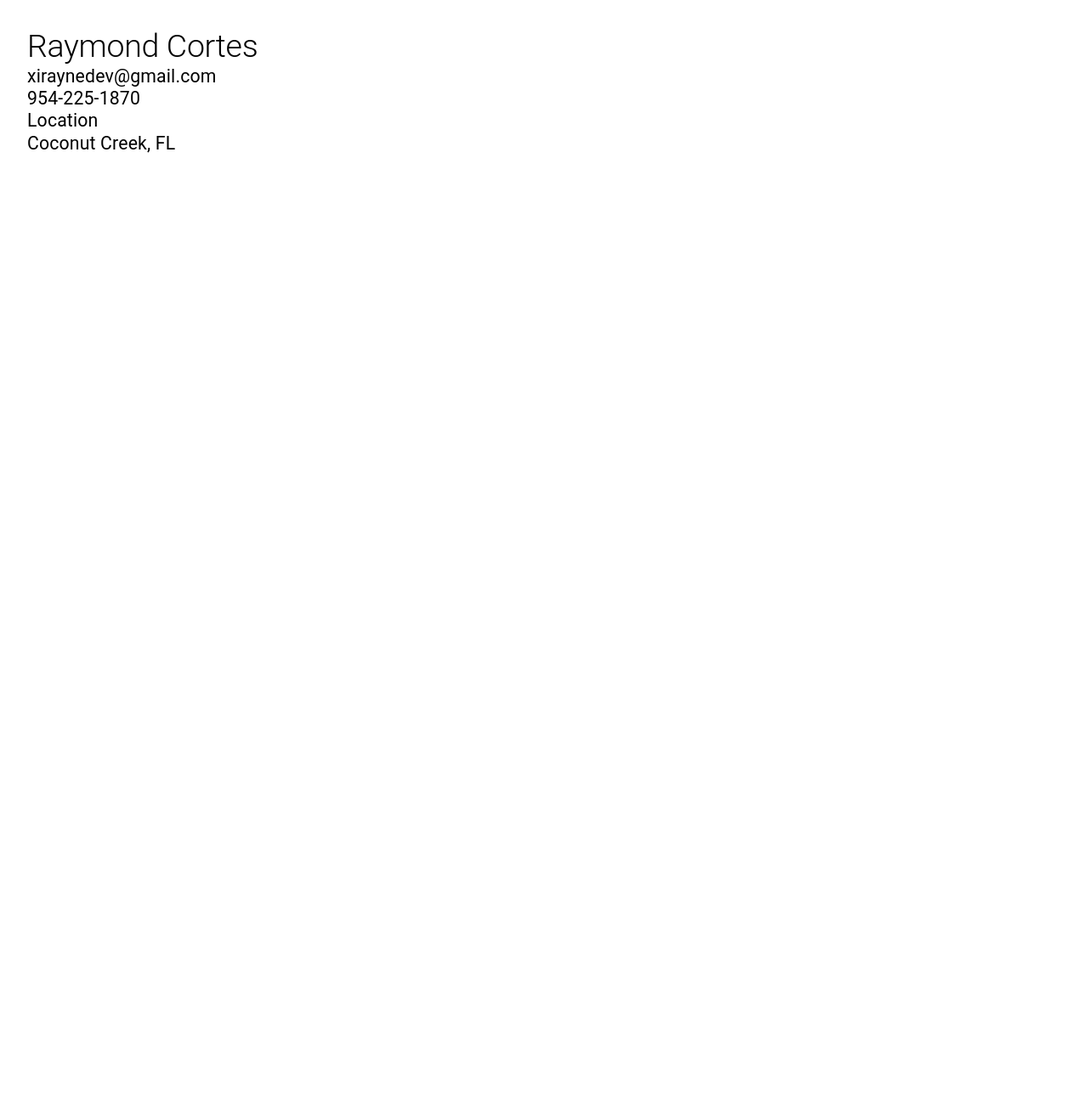
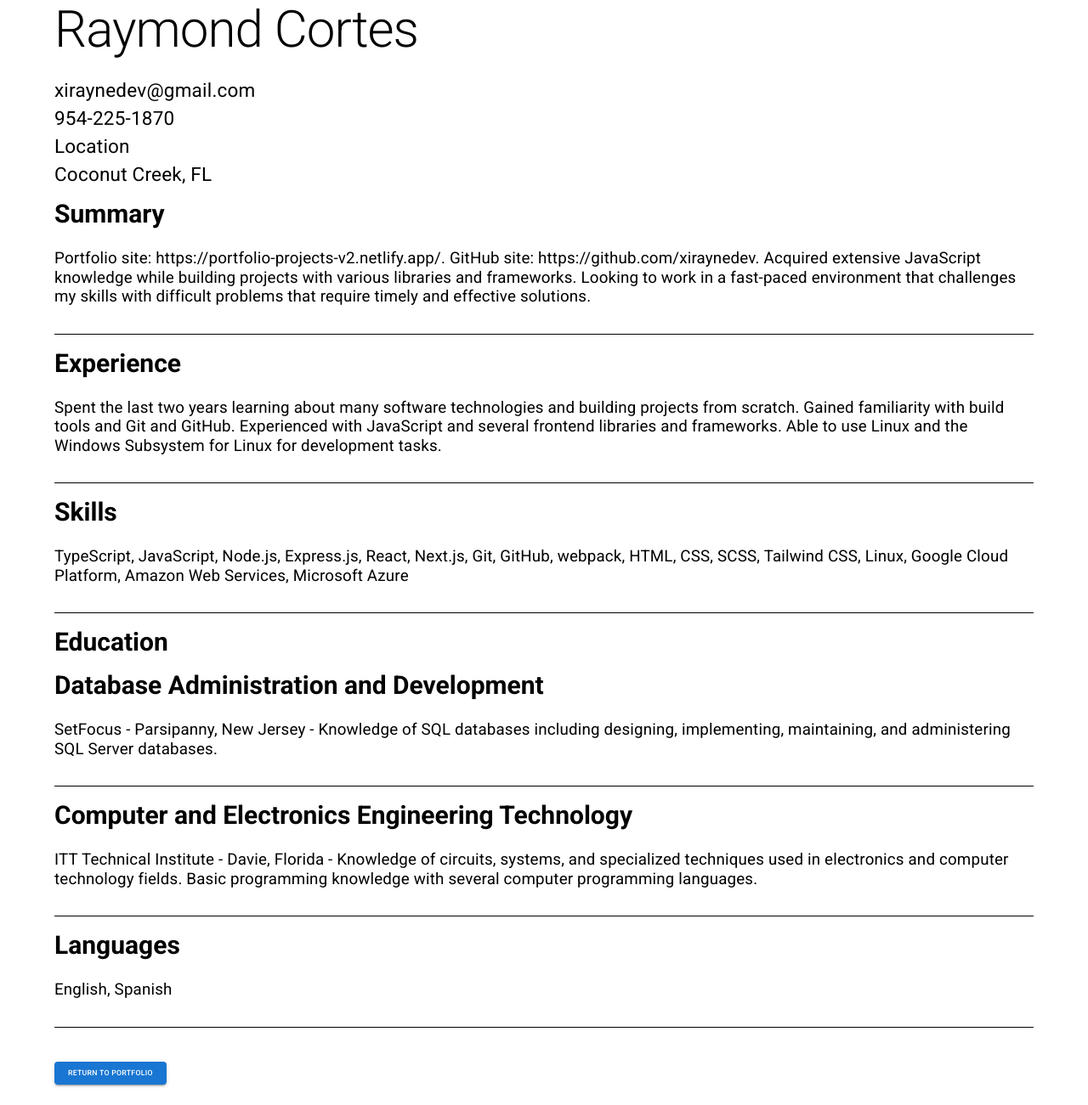
Before and after one commit to xiraynedev/portfolio-v2, a React app: page /resume in a window 1280 px wide. Shown: the whole page at 85% size. Before the commit the page ends 800 px from the top, so only its background shows below. Built offline with nearby package versions, Linux system fonts and the light colour scheme.

Commit message:
complete resume component

```diff
--- a/package.json
+++ b/package.json
@@ -35,6 +35,7 @@
   "dependencies": {
     "@emotion/react": "^11.9.3",
     "@emotion/styled": "^11.9.3",
+    "@mui/icons-material": "^5.8.4",
     "@mui/material": "^5.8.6",
     "gsap": "^3.10.0",
     "npm": "^8.13.2",
--- a/src/components/Header/Header.tsx
+++ b/src/components/Header/Header.tsx
@@ -30,7 +30,7 @@ export const Header: React.FC = () => {
           >
             View GitHub Profile
           </a>
-          <Link to='/resume' className='block w-9/12 p-4 text-3xl mx-auto text-center border'>View Resume</Link>
+          <Link to='/resume' className='block w-9/12 p-4 text-3xl mx-auto text-center border transition ease-in duration-300'>View Resume</Link>
         </article>
       </section>
     </header>
--- /dev/null
+++ b/src/components/Resume/Education.tsx
@@ -0,0 +1,25 @@
+import Typography from '@mui/material/Typography';
+import React, { FC } from 'react';
+import { SectionComponent } from './SectionComponent';
+
+export const Education: FC = () => {
+  const databaseEducation = {
+    title: 'Database Administration and Development',
+    description: `SetFocus - Parsipanny, New Jersey -
+       Knowledge of SQL databases including designing, implementing, maintaining, and administering SQL Server databases.`,
+  };
+
+  const technicalEducation = {
+    title: 'Computer and Electronics Engineering Technology',
+    description:
+      `ITT Technical Institute - Davie, Florida - Knowledge of circuits, systems, and specialized techniques used in electronics and computer technology fields. Basic programming knowledge with several computer programming languages.`,
+  };
+
+  return (
+    <>
+      <Typography variant='h3' className='font-bold'>Education</Typography>
+      <SectionComponent {...databaseEducation} />
+      <SectionComponent {...technicalEducation} />
+    </>
+  );
+};
--- /dev/null
+++ b/src/components/Resume/Experience.tsx
@@ -0,0 +1,12 @@
+import React, { FC } from 'react';
+import { SectionComponent } from './SectionComponent';
+
+export const Experience: FC = () => {
+  const experience = {
+    title: 'Experience',
+    description:
+      'Spent the last two years learning about many software technologies and building projects from scratch. Gained familiarity with build tools and Git and GitHub. Experienced with JavaScript and several frontend libraries and frameworks. Able to use Linux and the Windows Subsystem for Linux for development tasks.',
+  };
+
+  return <SectionComponent {...experience} />;
+};
--- /dev/null
+++ b/src/components/Resume/Language.tsx
@@ -0,0 +1,11 @@
+import React, { FC } from 'react';
+import { SectionComponent } from './SectionComponent';
+
+export const Language: FC = () => {
+  const languages = {
+    title: 'Languages',
+    description: 'English, Spanish',
+  };
+
+  return <SectionComponent {...languages} />;
+};
--- a/src/components/Resume/Resume.tsx
+++ b/src/components/Resume/Resume.tsx
@@ -1,16 +1,41 @@
 import Typography from '@mui/material/Typography';
 import Stack from '@mui/material/Stack';
 import React, { FC } from 'react';
+import { Summary } from './Summary';
+import { Experience } from './Experience';
+import { Skill } from './Skill';
+import { Education } from './Education';
+import { Language } from './Language';
+import Button from '@mui/material/Button';
+import { Link } from 'react-router-dom';
 
 export const Resume: FC = () => {
   return (
-    <Stack direction='column' spacing={2} margin={4}>
-      <Stack>
-        <Typography variant='h2'>Raymond Cortes</Typography>
-        <Typography variant='h4'>xiraynedev@gmail.com</Typography>
-        <Typography variant='h4'>954-225-1870</Typography>
-        <Typography variant='h4'>Location</Typography>
-        <Typography variant='h4'>Coconut Creek, FL</Typography>
+    <Stack
+      direction='column'
+      spacing={2}
+      marginX='auto'
+      width='90%'
+      mb={3}
+    >
+      <Stack spacing={1} mb={2}>
+        <Typography variant='h1' pb={2}>
+          Raymond Cortes
+        </Typography>
+        <Typography className='text-4xl'>xiraynedev@gmail.com</Typography>
+        <Typography className='text-4xl'>954-225-1870</Typography>
+        <Typography className='text-4xl'>Location</Typography>
+        <Typography className='text-4xl'>Coconut Creek, FL</Typography>
+      </Stack>
+      <Summary />
+      <Experience />
+      <Skill />
+      <Education />
+      <Language />
+      <Stack direction='row' pt={3}>
+        <Link to='/'>
+          <Button variant='contained'>Return to Portfolio</Button>
+        </Link>
       </Stack>
     </Stack>
   );
--- /dev/null
+++ b/src/components/Resume/SectionComponent.tsx
@@ -0,0 +1,20 @@
+import React, { FC } from 'react';
+import Stack from '@mui/material/Stack';
+import Typography from '@mui/material/Typography';
+
+interface SectionProps {
+  title: string;
+  description: string;
+}
+
+export const SectionComponent: FC<SectionProps> = ({
+  title,
+  description,
+}) => {
+  return (
+    <Stack borderBottom={1} paddingBottom={4}>
+      <Typography variant='h3' mb={3} className='font-bold'>{title}</Typography>
+      <Typography className='text-3xl'>{description}</Typography>
+    </Stack>
+  );
+};
--- /dev/null
+++ b/src/components/Resume/Skill.tsx
@@ -0,0 +1,12 @@
+import React, { FC } from 'react';
+import { SectionComponent } from './SectionComponent';
+
+export const Skill: FC = () => {
+  const skills = {
+    title: 'Skills',
+    description:
+      'TypeScript, JavaScript, Node.js, Express.js, React, Next.js, Git, GitHub, webpack, HTML, CSS, SCSS, Tailwind CSS, Linux, Google Cloud Platform, Amazon Web Services, Microsoft Azure',
+  };
+
+  return <SectionComponent {...skills} />;
+};
--- /dev/null
+++ b/src/components/Resume/Summary.tsx
@@ -0,0 +1,14 @@
+import React, { FC } from 'react';
+import { SectionComponent } from './SectionComponent';
+
+export const Summary: FC = () => {
+  const summary = {
+    title: 'Summary',
+    description:
+      'Portfolio site: https://portfolio-projects-v2.netlify.app/. GitHub site: https://github.com/xiraynedev. Acquired extensive JavaScript knowledge while building projects with various libraries and frameworks. Looking to work in a fast-paced environment that challenges my skills with difficult problems that require timely and effective solutions.',
+  };
+
+  return (
+    <SectionComponent {...summary} />
+  );
+};
--- a/src/template.html
+++ b/src/template.html
@@ -2,12 +2,15 @@
 <html lang="en">
 <head>
   <meta charset="UTF-8">
-    <meta name="viewport"
-          content="width=device-width,initial-scale=1.0">
+  <meta name="viewport" content="width=device-width,initial-scale=1.0">
   <meta name="author" content="Raymond Cortes">
-    <meta name="description"
-          content="A portfolio of projects using React, TypeScript, Tailwind CSS, webpack, and Babel.">
-    <title><%= htmlWebpackPlugin.options.title %></title>
+  <meta name="description" content="A portfolio of projects using React, TypeScript, Tailwind CSS, webpack, and Babel.">
+  <title>
+    <%= htmlWebpackPlugin.options.title %>
+  </title>
+  <link rel="preconnect" href="https://fonts.googleapis.com">
+  <link rel="stylesheet" href="https://fonts.googleapis.com/css?family=Roboto:300,400,500,700&display=swap" />
+  <link rel="stylesheet" href="https://fonts.googleapis.com/icon?family=Material+Icons" />
 </head>
 <body>
   <div id="root"></div>
--- a/tailwind.config.js
+++ b/tailwind.config.js
@@ -1,5 +1,6 @@
 module.exports = {
   content: ['./src/**/*.{tsx,ts}'],
+  important: '#root',
   theme: {
     extend: {},
   },
```
Also changed, not shown: 1 other file (tests, documents, lock files or other folders). Lines whose indentation alone changed are shown as unchanged.
